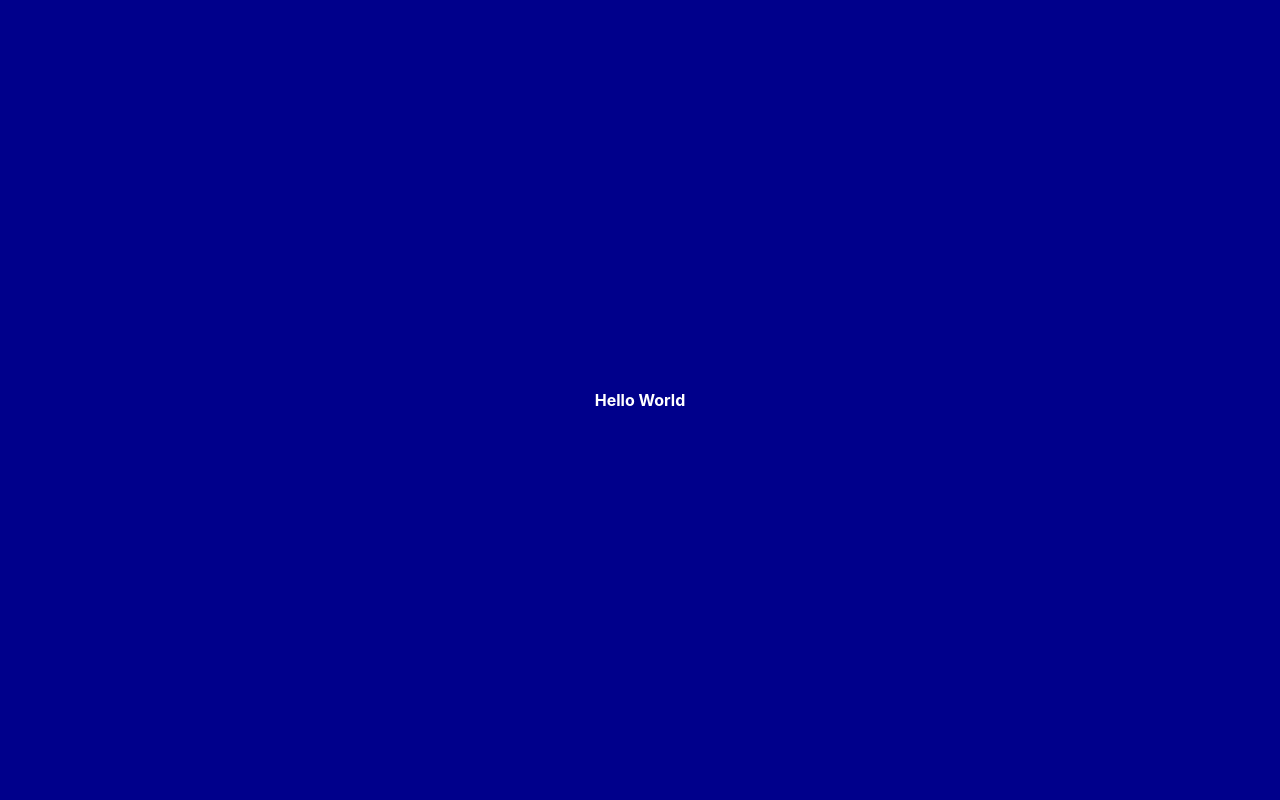
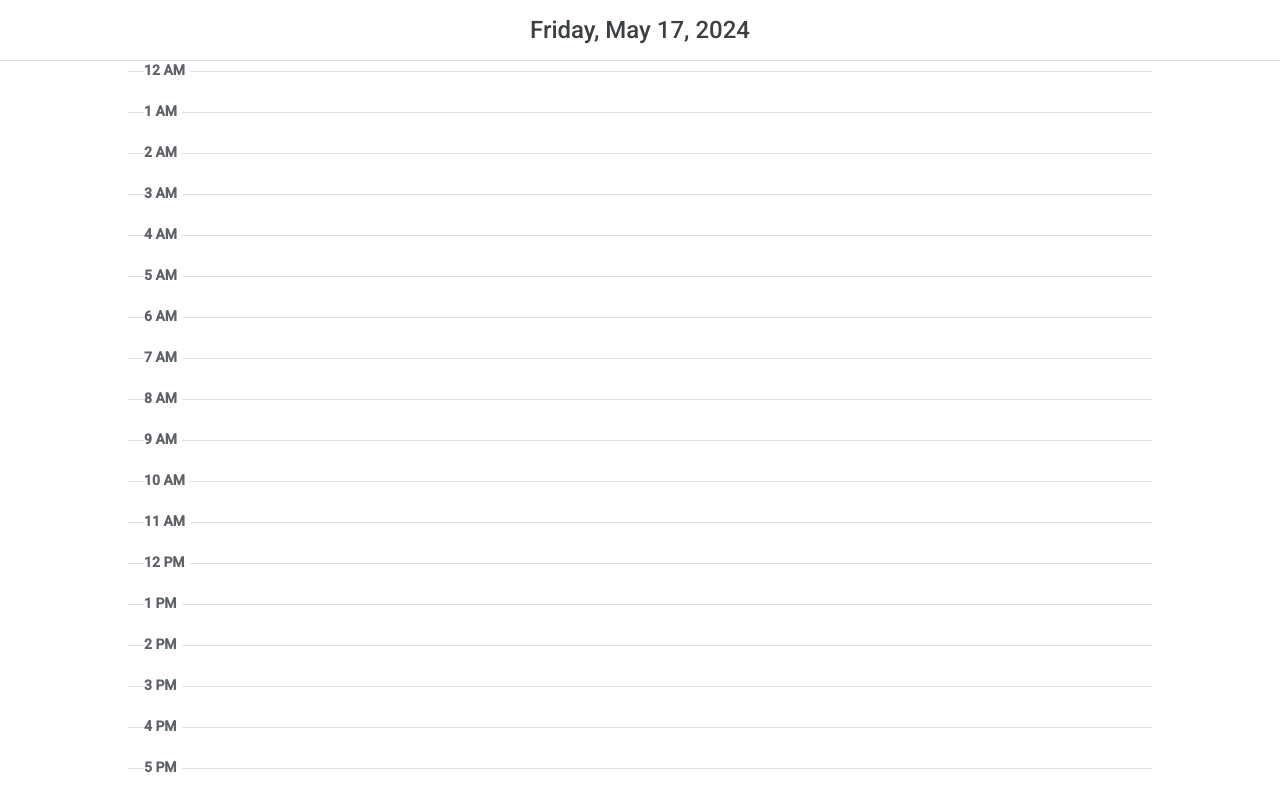
Before and after one commit to klister10/calendarCodingChallenge, a React (Create React App) app: page / in a window 1280 px wide. Built offline with nearby package versions, Linux system fonts and the light colour scheme.

Commit message:
initial calendar layout

```diff
--- a/src/App.js
+++ b/src/App.js
@@ -1,9 +1,10 @@
 import './App.scss';
+import CalendarDay from './components/CalendarDay';
 
 function App() {
   return (
     <div className="App">
-      Hello World
+      <CalendarDay />
     </div>
   );
 }
--- /dev/null
+++ b/src/components/CalendarDay.js
@@ -0,0 +1,29 @@
+import React from 'react';
+import './CalendarDay.scss';
+
+const CalendarDay = () => {
+  const hours = Array.from({ length: 24 }, (_, i) => i);
+  const today = new Date().toLocaleDateString('en-US', {
+    weekday: 'long',
+    month: 'long',
+    day: 'numeric',
+    year: 'numeric',
+  });
+
+  return (
+    <div className="calendarDay">
+      <div className="header">
+        <div className="date">{today}</div>
+      </div>
+      <div className="hoursContainer">
+        {hours.map((hour) => (
+          <div key={hour} className="hourBlock">
+            <div className="hourLabel">{`${hour % 12 || 12} ${hour < 12 ? 'AM' : 'PM'}`}</div>
+          </div>
+        ))}
+      </div>
+    </div>
+  );
+};
+
+export default CalendarDay;
--- /dev/null
+++ b/src/components/CalendarDay.scss
@@ -0,0 +1,66 @@
+@import url('https://fonts.googleapis.com/css2?family=Roboto:wght@400;500&display=swap');
+
+.calendarDay {
+  display: flex;
+  flex-direction: column;
+  width: 100%;
+  height: 100%;
+  font-family: 'Roboto', sans-serif;
+  background-color: #ffffff;
+  justify-content: center;
+  align-items: center;
+
+  .header {
+    display: flex;
+    justify-content: center;
+    padding: 16px;
+    border-bottom: 1px solid #e0e0e0;
+    position: sticky;
+    top: 0;
+    z-index: 1;
+    width: 100%;
+
+    .date {
+      font-size: 24px;
+      font-weight: 500;
+      color: #3c4043;
+    }
+  }
+
+  .hoursContainer {
+    width: 80%;
+    flex-grow: 1;
+    overflow-y: auto;
+
+    .hourBlock {
+      display: flex;
+      position: relative;
+      height: 40px;  /* Adjusted height of the blocks */
+      border-top: 1px solid #e0e0e0;
+      background-color: #ffffff;
+      transition: background-color 0.3s;
+
+      &:hover {
+        background-color: #e8f0fe;
+      }
+
+      &:first-of-type {
+        margin-top: 10px;
+      }
+      &:last-of-type {
+        margin-bottom: 10px;
+        border-bottom: 1px solid #e0e0e0;
+      }
+
+      .hourLabel {
+        position: absolute;
+        top: -10px; /* Adjust this value to align the label with the dividing line */
+        left: 16px;
+        font-size: 14px;
+        color: #5f6368;
+        background-color: #ffffff;
+        padding-right: 5px; /* Ensure some padding to the right for better readability */
+      }
+    }
+  }
+}
```
